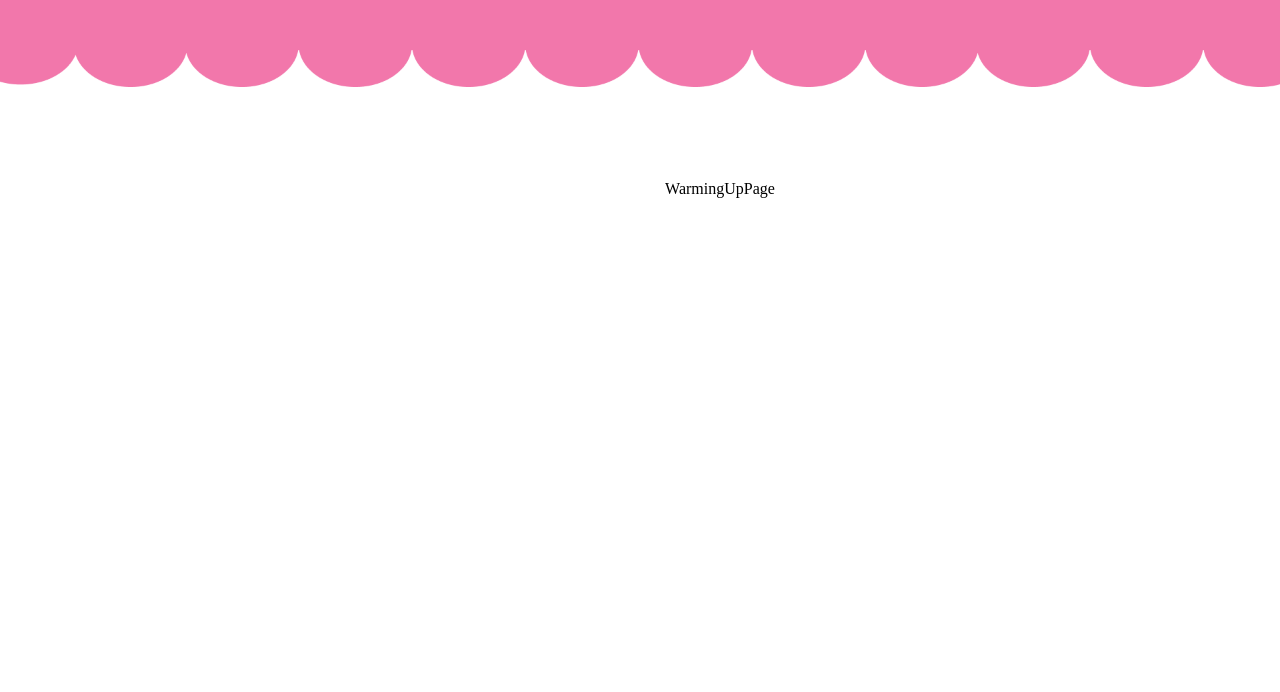
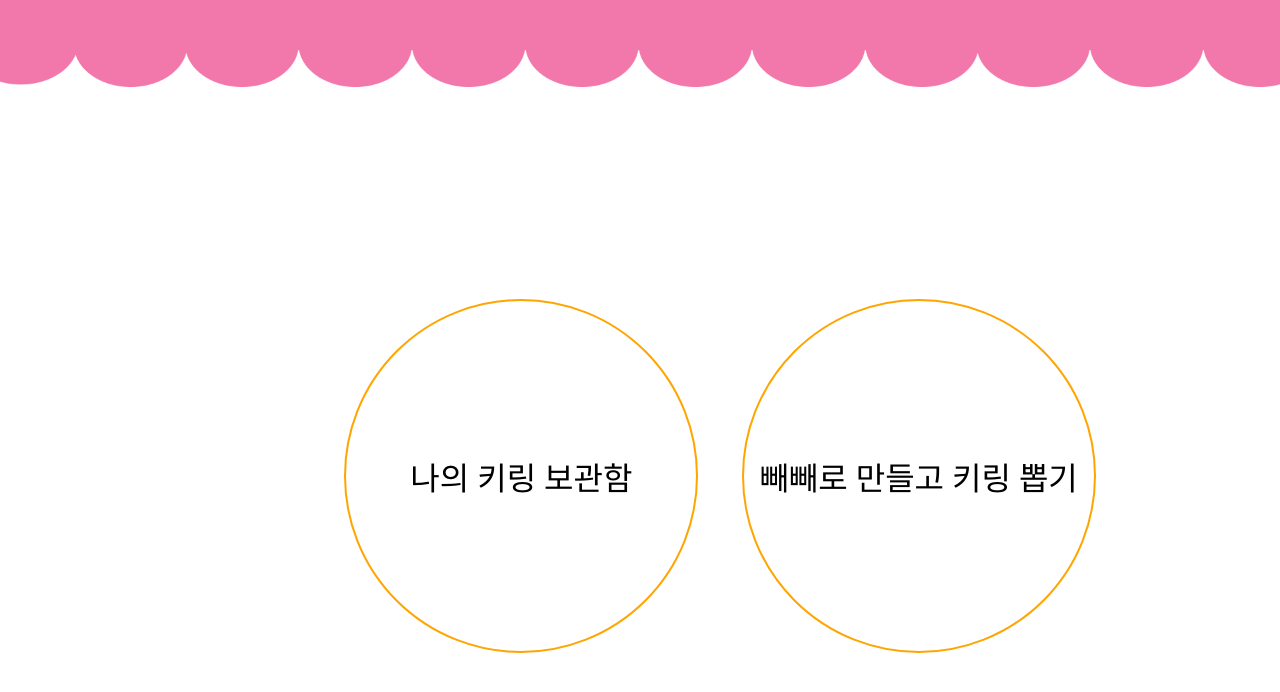
Before and after one commit to INSOCCI/sanrio-keyrings-gamble, a React (Create React App) app: page /game in a window 1280 px wide. Shown: the top 692 px of the page. Built offline with nearby package versions, Linux system fonts and the light colour scheme; a web font is replaced by a local one.

Commit message:
Add gamepage

```diff
--- a/src/App.js
+++ b/src/App.js
@@ -6,15 +6,17 @@ import { Routes, Route } from "react-router-dom";
 import SigninPage from "./pages/main/SigninPage";
 import SignupPage from "./pages/main/SignupPage";
 import NotFoundPage from "./pages/NotFoundPage";
+import MyPage from "./pages/MyPage";
 
 function App() {
   return (
     <div className="App">
       <Routes>
         <Route index element={<MainPage />} />
-        <Route path="signin" element={<SigninPage />} />
-        <Route path="signup" element={<SignupPage />} />
-        <Route path="game" element={<WarmingUpPage />} />
+        <Route path="/signin/" element={<SigninPage />} />
+        <Route path="/signup/" element={<SignupPage />} />
+        <Route path="/game/*" element={<WarmingUpPage />} />
+        <Route path="/user/*" element={<MyPage />} />
         <Route path="*" element={<NotFoundPage />} />
       </Routes>
     </div>
--- a/src/pages/game/WarmingUpPage.js
+++ b/src/pages/game/WarmingUpPage.js
@@ -1,7 +1,55 @@
 import React from "react";
+import { Routes, Route, useNavigate } from "react-router-dom";
+import styled from "styled-components";
+// import Step1Page from "../game/Step1Page";
+// import Step2Page from "../game/Step2Page";
+// import Step3Page from "../game/Step3Page";
+// import NotFoundPage from "../NotFoundPage";
+// import MyPage from "../MyPage";
 
 const WarmingUpPage = () => {
-  return <div>WarmingUpPage</div>;
+  const navigate = useNavigate();
+  return (
+    <Wrap>
+      <Btn
+        onClick={() => {
+          navigate("/game/step_1");
+        }}
+      >
+        나의 키링 보관함
+      </Btn>
+      <Btn
+        onClick={() => {
+          navigate("/game/my");
+        }}
+      >
+        빼빼로 만들고 키링 뽑기
+      </Btn>
+    </Wrap>
+  );
 };
 
+const Wrap = styled.div`
+  width: 60%;
+  height: 100%;
+  display: flex;
+  flex-direction: row;
+  align-items: center;
+  justify-content: center;
+`;
+
+const Btn = styled.div`
+  width: 350px;
+  height: 350px;
+  border-radius: 50%;
+  border: 2px solid orange;
+  display: flex;
+  align-items: center;
+  justify-content: center;
+  font-size: 2rem;
+  &:first-child {
+    margin-right: 5%;
+  }
+`;
+
 export default WarmingUpPage;
--- a/src/pages/main/MainPage.js
+++ b/src/pages/main/MainPage.js
@@ -4,7 +4,6 @@ import { SignInBtn, SignUpBtn } from "../../components/ui/buttons/MainBtn";
 import img1 from "../../images/main/main_img1.jpg";
 
 const MainPage = () => {
-  console.log('야 콘솔정신차려')
   return (
     <Wrap>
       <Title>Sanlio keyring gamble</Title>
```
Also changed, not shown: src/pages/game/Step1Page.js (+20 -1 lines), 1 other file (tests, documents, lock files or other folders).
